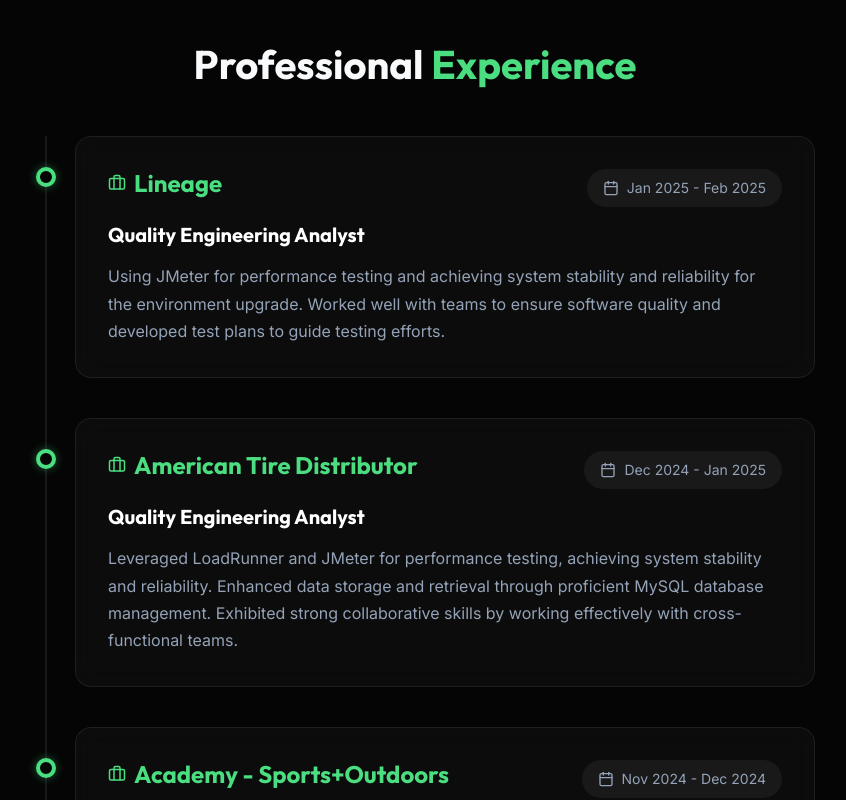
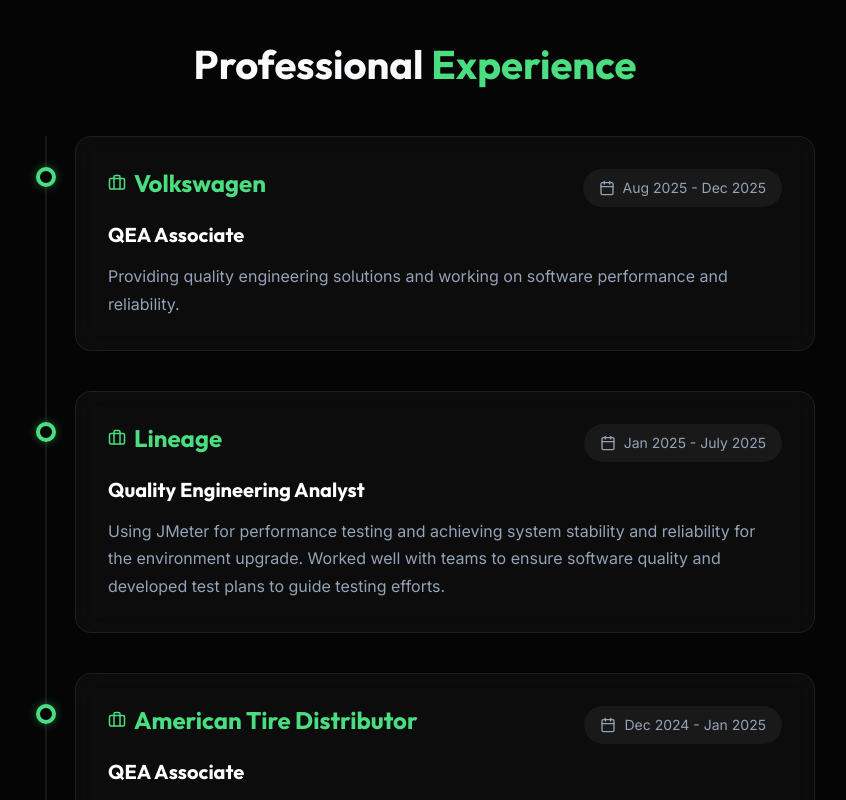
Before and after one commit to sritupal/Utpal_Portfolio, a React (Vite) app: page / in a window 1280 px wide. Shown: the part 860-1660 px from the top of the page, without its empty margins (225-1071 px from the left). Built offline with nearby package versions, Linux system fonts and the light colour scheme.

Commit message:
Update Experience with Volkswagen role and new dates

```diff
--- a/src/components/Experience.jsx
+++ b/src/components/Experience.jsx
@@ -6,23 +6,30 @@
 const experiences = [
   {
     id: 1,
-    date: 'Jan 2025 - Feb 2025',
+    date: 'Aug 2025 - Dec 2025',
+    company: 'Volkswagen',
+    role: 'QEA Associate',
+    description: 'Providing quality engineering solutions and working on software performance and reliability.'
+  },
+  {
+    id: 2,
+    date: 'Jan 2025 - July 2025',
     company: 'Lineage',
     role: 'Quality Engineering Analyst',
     description: 'Using JMeter for performance testing and achieving system stability and reliability for the environment upgrade. Worked well with teams to ensure software quality and developed test plans to guide testing efforts.'
   },
   {
-    id: 2,
+    id: 3,
     date: 'Dec 2024 - Jan 2025',
     company: 'American Tire Distributor',
-    role: 'Quality Engineering Analyst',
+    role: 'QEA Associate',
     description: 'Leveraged LoadRunner and JMeter for performance testing, achieving system stability and reliability. Enhanced data storage and retrieval through proficient MySQL database management. Exhibited strong collaborative skills by working effectively with cross-functional teams.'
   },
   {
-    id: 3,
+    id: 4,
     date: 'Nov 2024 - Dec 2024',
     company: 'Academy - Sports+Outdoors',
-    role: 'Quality Engineering Analyst',
+    role: 'QEA Associate',
     description: 'Successfully utilized LoadRunner/JMeter for performance testing, ensuring system stability and reliability. Optimized data storage and retrieval through MySQL database management. Demonstrated strong teamwork skills through effective collaboration with cross-functional teams.'
   },
   {
```
